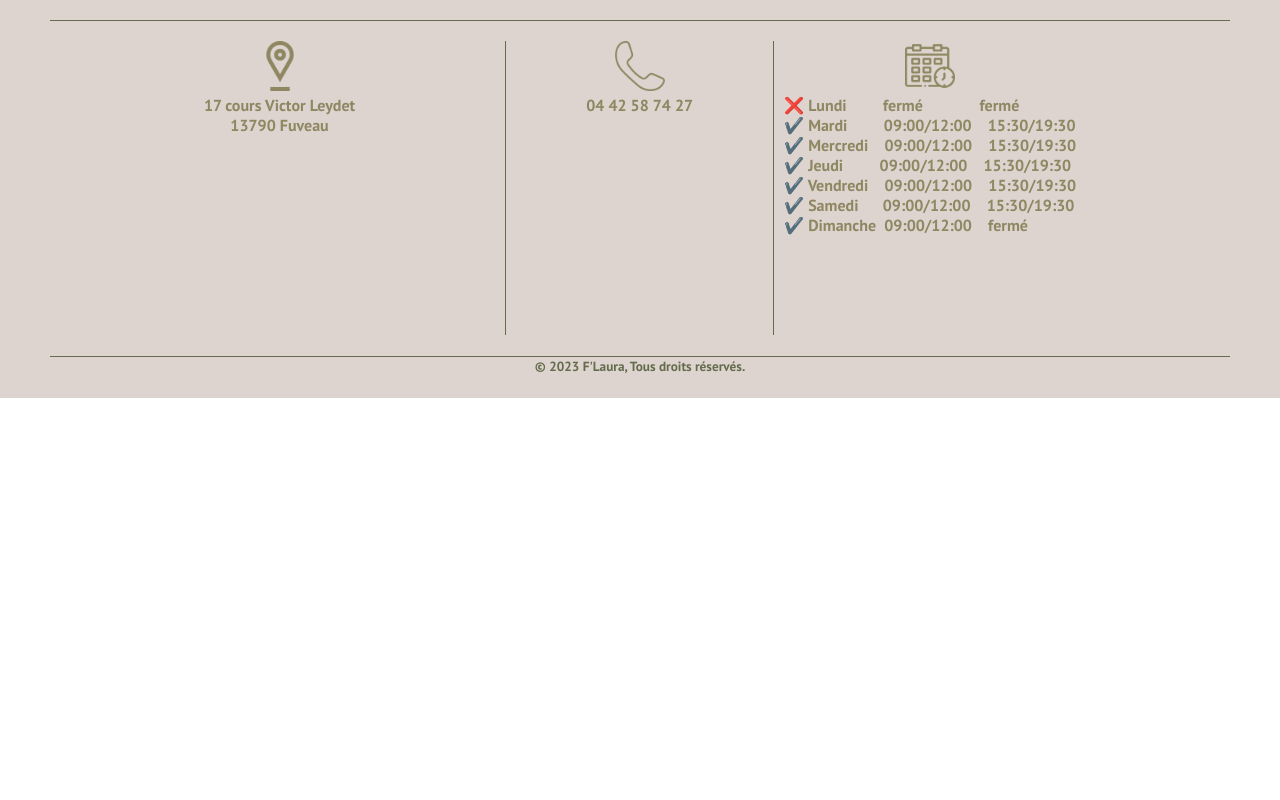
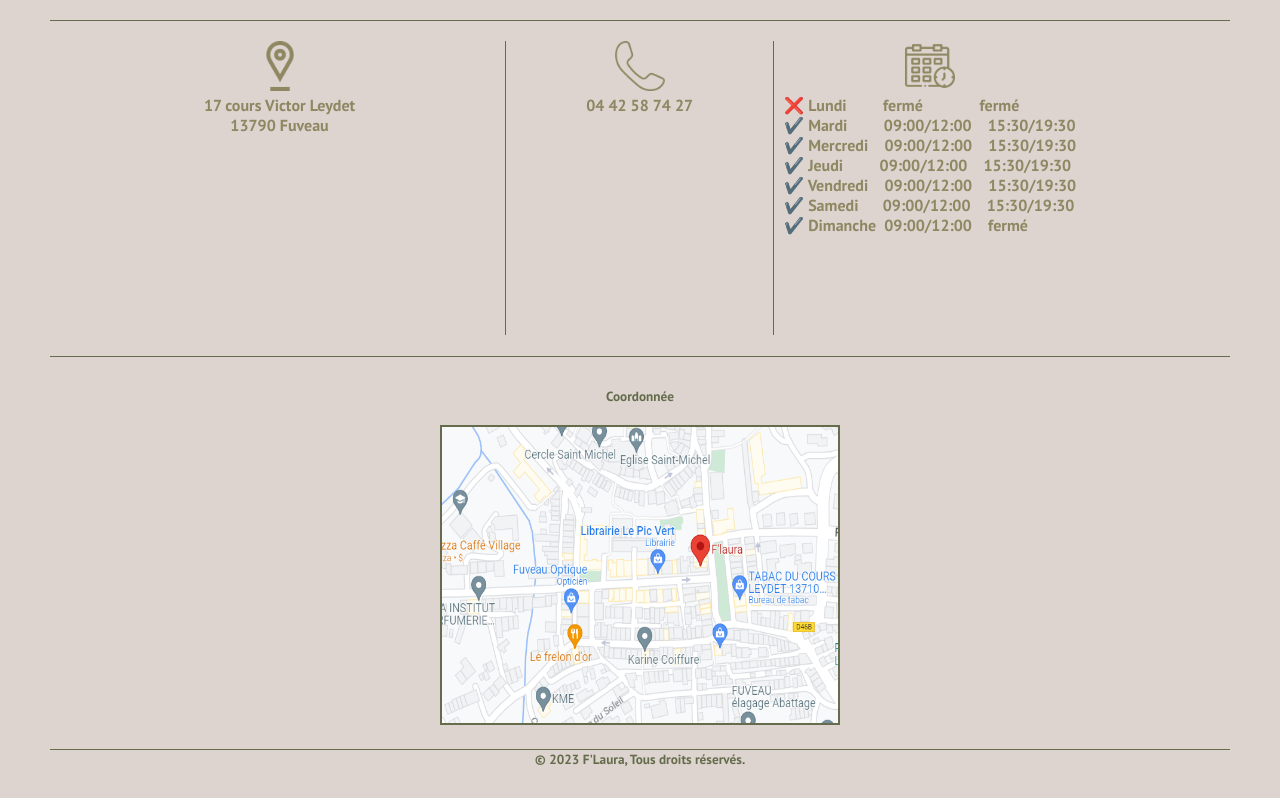
Before and after one commit to Pauljjjj/Flaura_React, a React (Create React App) app: page / in a window 1280 px wide. Shown: the part 1916-2716 px from the top of the page. Before the commit the page ends 2316 px from the top, so only its background shows below. Built offline with nearby package versions, Linux system fonts and the light colour scheme.

Commit message:
map react

```diff
--- a/src/components/CSS/Accueil.css
+++ b/src/components/CSS/Accueil.css
@@ -28,7 +28,7 @@ h2 {
 .footer {
     border-top: 3px solid #646C4C;
     margin-top: 900px;
-    height: 500px;
+    height: 900px;
     background-color: #ddd4cf;
 }
 
@@ -95,6 +95,28 @@ h2 {
 }
 
 .divider2::after {
+    margin-right: 50px;
+}
+
+.divider3 {
+    display: flex;
+    align-items: center;
+}
+
+.divider3::before,
+.divider3::after {
+    content: '';
+    flex-grow: 1;
+    height: 1px;
+    background-color: #646C4C;
+    margin-top: 20px;
+}
+
+.divider3::before {
+    margin-left: 50px;
+}
+
+.divider3::after {
     margin-right: 50px;
 }
 
@@ -192,6 +214,20 @@ h2 {
     margin-top: 100px;
 }
 
+.map{
+    text-align: center;
+}
+
+.map img{
+    border: 2px solid #646C4C;
+}
+
+.coordonnee{
+    margin-top: 30px;
+    color: #646C4C;
+    margin-bottom: 20px;
+}
+
 @media screen and (max-width:680px) {
     .Flaura img{
         display: flex;
--- a/src/components/pages/Accueil.js
+++ b/src/components/pages/Accueil.js
@@ -11,6 +11,7 @@ import phone from '../img/telephone.png';
 import horaire from '../img/horaire.png';
 import AliceCarousel from 'react-alice-carousel';
 import "react-alice-carousel/lib/alice-carousel.css";
+import map from '../img/map.png'
 import img1 from '../img/accueil.jpg';
 import img2 from '../img/accueil2.jpg';
 import img3 from '../img/accueil3.jpg';
@@ -100,7 +101,12 @@ export default function Accueil() {
             <p className='text-title2'>✔️ Dimanche&nbsp;&nbsp;09:00/12:00&nbsp;&nbsp;&nbsp;&nbsp;fermé</p>
           </ul>
         </div>
-        <div className='divider2'></div>
+        <div className='map'>
+          <div className='divider2'></div>
+          <h5 className='coordonnee'> Coordonnée </h5>
+          <img src={map} width={400} height={300} alt="" className='map'/>
+        </div>
+        <div className='divider3'></div>
         <h5 className="copyright">&copy; 2023 F'Laura, Tous droits réservés.</h5>
       </footer>
     </div>
```
Also changed, not shown: src/components/img/map.png.
